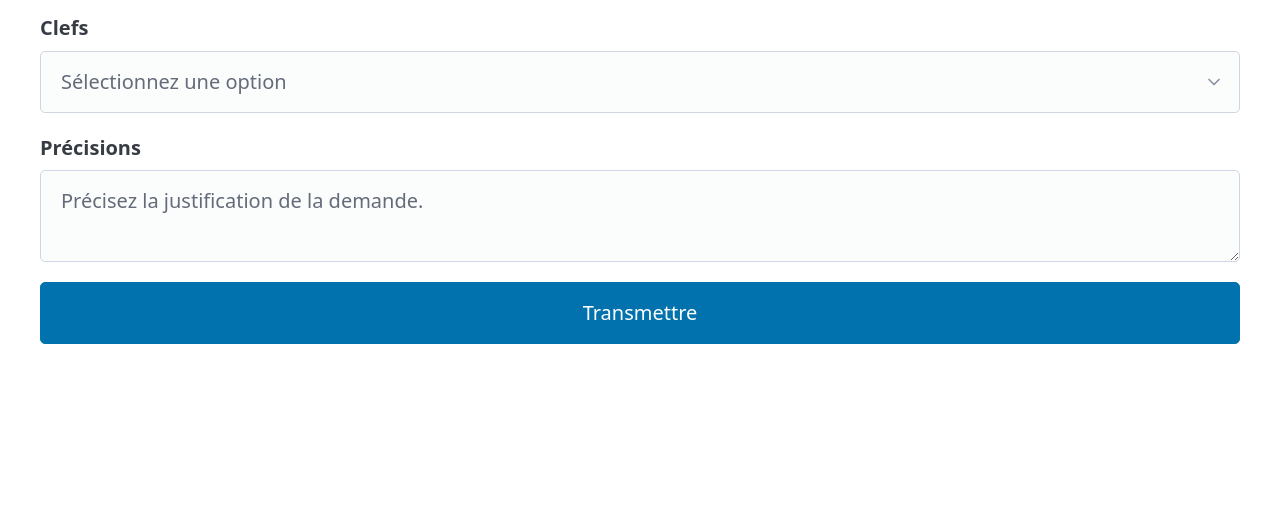
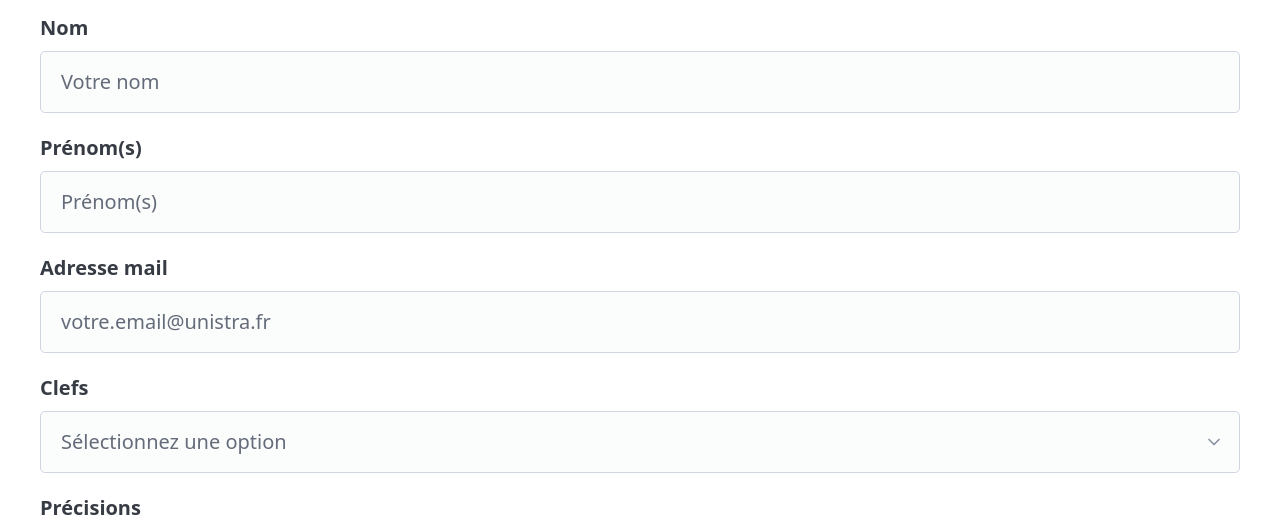
Before and after one commit to psychoconcierge/psychoconcierge.github.io, a plain HTML site: page Keys.html in a window 1280 px wide. Shown: the part 270-797 px from the top of the page. Drawn offline with nearby package versions, Linux system fonts and the light colour scheme.

Commit message:
Update Keys.html
IA

```diff
--- a/Keys.html
+++ b/Keys.html
@@ -18,31 +18,58 @@
                 <img src="logo.png" width="233px" style="margin: 48px" />
                 <h1>Demande d'accès</h1>
             </center>
+            <form action="https://formspree.io/f/xyzjyqnk" method="POST">
 
-            <form action="https://formspree.io/f/xyzjyqnk" method="POST">
-                <label for="Clefs"><strong>Clefs</strong></label>
+                <!-- === NOUVEAUX CHAMPS OBLIGATOIRES === -->
 
+                <label for="nom"><strong>Nom</strong></label>
+                <input
+                    type="text"
+                    name="Nom"
+                    id="nom"
+                    placeholder="Votre nom"
+                    required
+                />
+
+                <label for="prenom"><strong>Prénom(s)</strong></label>
+                <input
+                    type="text"
+                    name="Prénom(s)"
+                    id="prenom"
+                    placeholder="Prénom(s)"
+                    required
+                />
+
+                <label for="email"><strong>Adresse mail</strong></label>
+                <input
+                    type="email"
+                    name="Adresse mail"
+                    id="email"
+                    placeholder="votre.email@unistra.fr"
+                    required
+                />
+
+                <!-- === CHAMPS EXISTANTS === -->
+
+                <label for="demande"><strong>Clefs</strong></label>
                 <select name="Type de demande" id="demande" required>
                     <option selected disabled value="">
                         Sélectionnez une option
                     </option>
                     <option value="Clé bâtiment + Clé pare feu">Clé bâtiment + Clé pare feu</option>
-                    <option value=" Clé LNCA">Clé LNCA</option>
+                    <option value="Clé LNCA">Clé LNCA</option>
                     <option value="Clé Doctorants / Apprentis">Clé Doctorants / Apprentis</option>
                     <option value="Problème">Problème, à spécifier</option>
                     <option value="Autre">Autre, à spécifier...</option>
                 </select>
 
-                <label required name="Précisions" id="Précisions" for="Précisions">
-                    <strong>Précisions</strong>
-                </label>
+                <label for="Precisions"><strong>Précisions</strong></label>
                 <textarea
                     name="Précisions"
-                    id="Précisions"
+                    id="Precisions"
                     placeholder="Précisez la justification de la demande."
                     required
                 ></textarea>
-
 
                 <button type="submit">Transmettre</button>
             </form>
```
